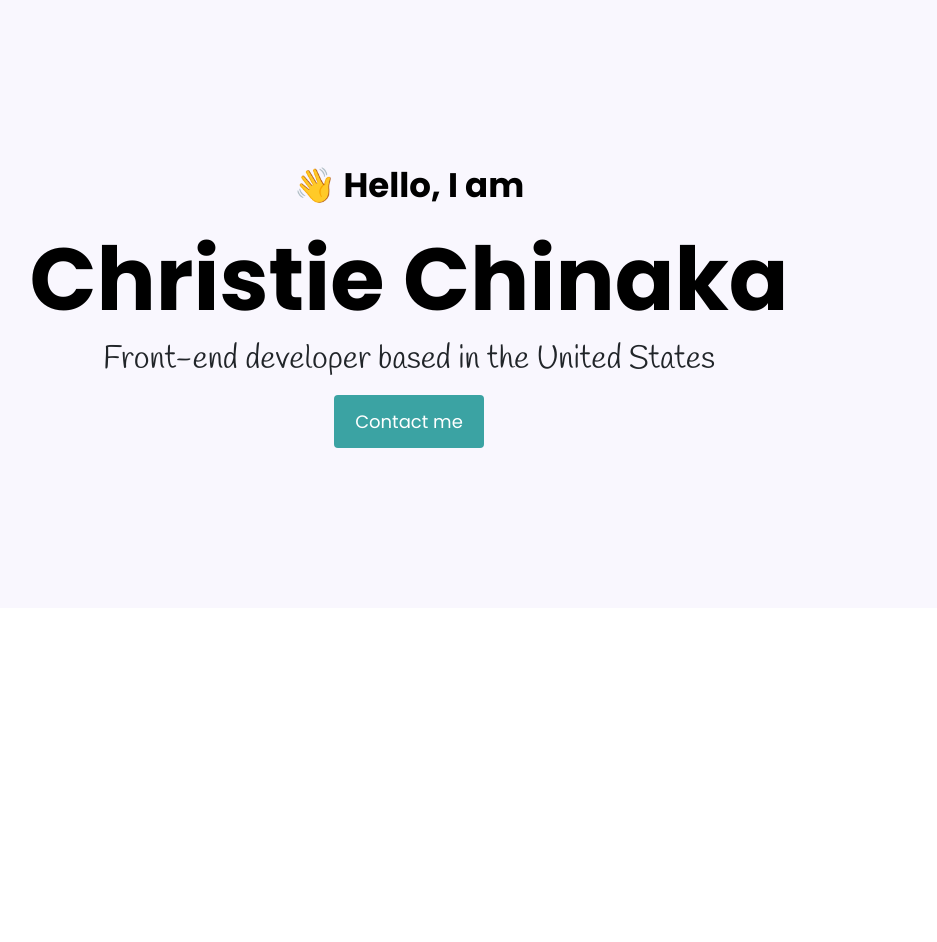
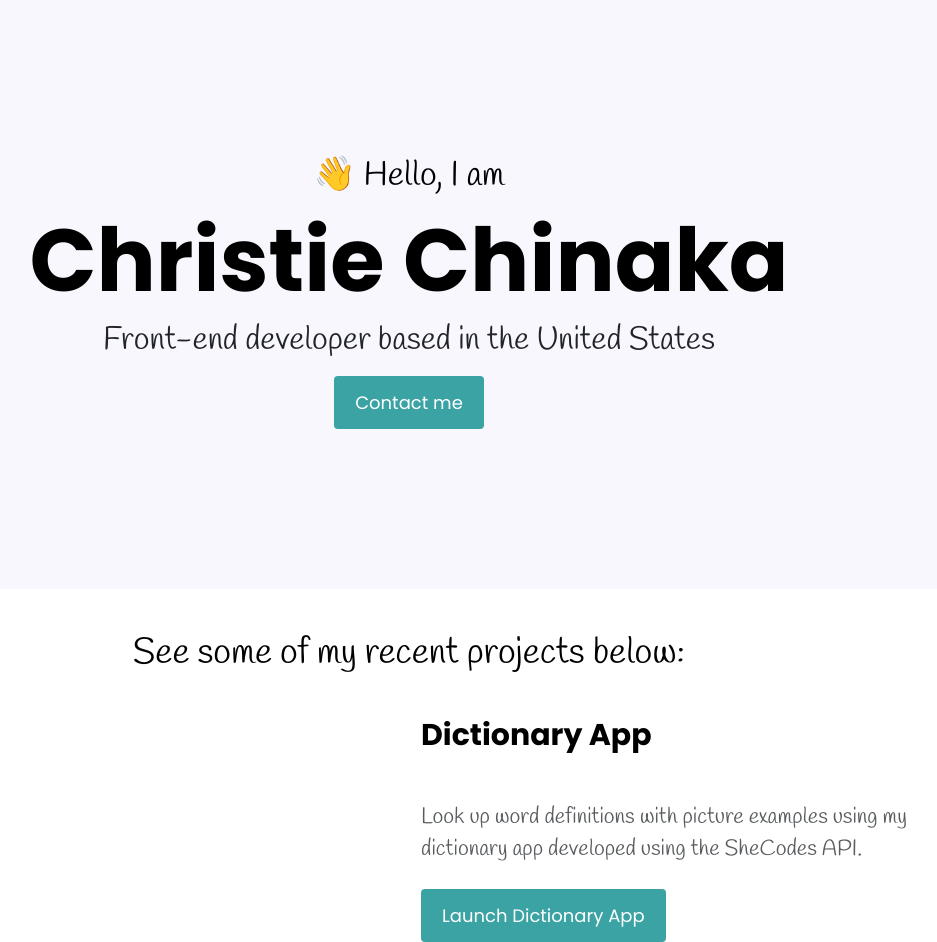
Before and after one commit to cechinaka/chinaka-portfolio, a plain HTML site: page index.html in a window 1280 px wide. Shown: the whole page, without its empty margins (231-1168 px from the left). Before the commit the page ends 800 px from the top, so only its background shows below. Drawn offline with nearby package versions, Linux system fonts and the light colour scheme.

Commit message:
added and styled an example app

```diff
--- a/index.html
+++ b/index.html
@@ -17,7 +17,25 @@
       <p>👋 Hello, I am</p>
       <h1>Christie Chinaka</h1>
       <h3 class="mb-3">Front-end developer based in the United States</h3>
-      <a href="#" class="btn btn-contact">Contact me</a>
+      <a href="#" class="btn btn-contact-launch">Contact me</a>
     </div>
+
+    <p class="header-apps text-center m-5">See some of my recent projects below:</p>
+
+    <div class="container">
+
+      <div class="row">
+        <div class="col-6">
+
+        </div>
+
+        <div class="col-6">
+          <h2 class="mb-5">Dictionary App</h2>
+          <p class="mb-4 text-muted">Look up word definitions with picture examples using my dictionary app developed using the SheCodes API.</p>
+          <a href="" class="btn btn-contact-launch">Launch Dictionary App</a>
+        </div>
+      </div>
+    </div>
+
 </body>
 </html>
--- a/styles/portfolio.css
+++ b/styles/portfolio.css
@@ -10,14 +10,29 @@ body {
   font-family: var(--heading-font-family);
 }
 
+h1, h2, h4, h5, h6, p {
+  color: black;
+  font-family: var(--heading-font-family);
+  font-weight: bold;
+}
+
 h1 {
   font-size: 88px;
 }
 
-h1, h2, h4, h5, h6, p {
-  color: black;
-  font-family: var(--heading-font-family);
-  font-weight: bold;
+h2 {
+  font-size: 30px;
+}
+
+.header-apps {
+  font-size: 36px;
+}
+
+p {
+  font-family: var(--secondary-font-family);
+  font-size: 22px;
+  font-weight: 300;
+  line-height: 32px;
 }
 
 h3 {
@@ -35,7 +50,7 @@ h3 {
     font-size: 34px;
 }
 
-.btn-contact {
+.btn-contact-launch {
   background: var(--contact-color);
   border-radius: 4px;
   color: white;
@@ -43,3 +58,12 @@ h3 {
   line-height: 27px;
   padding: 12px 20px;
 }
+
+.btn-app-launch {
+  color: var(--contact-color);
+  border: 1px solid var(--contact-color);
+  border-radius: 4px;
+  font-size: 18px;
+  line-height: 27px;
+  padding: 15px 30px;
+}
```
